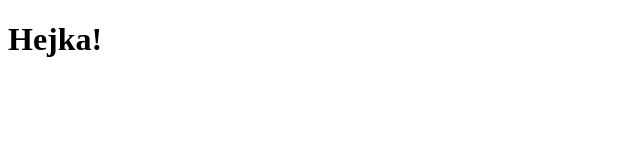
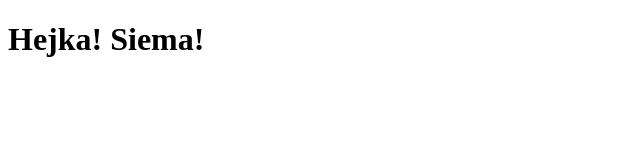
Before and after one commit to Jakub777/test, a plain HTML site: page stronka/index.html in a window 1280 px wide. Shown: the whole page, without its empty margins (0-640 px from the left). Drawn offline with Linux system fonts and the light colour scheme.

Commit message:
Maly dodatek do naszej strony.

```diff
--- a/stronka/index.html
+++ b/stronka/index.html
@@ -4,6 +4,6 @@
 	<title>Witaj stronko</title>
 </head>
 <body>
-<h1>Hejka!</h1>
+<h1>Hejka! Siema!</h1>
 </body>
 </html>
```
